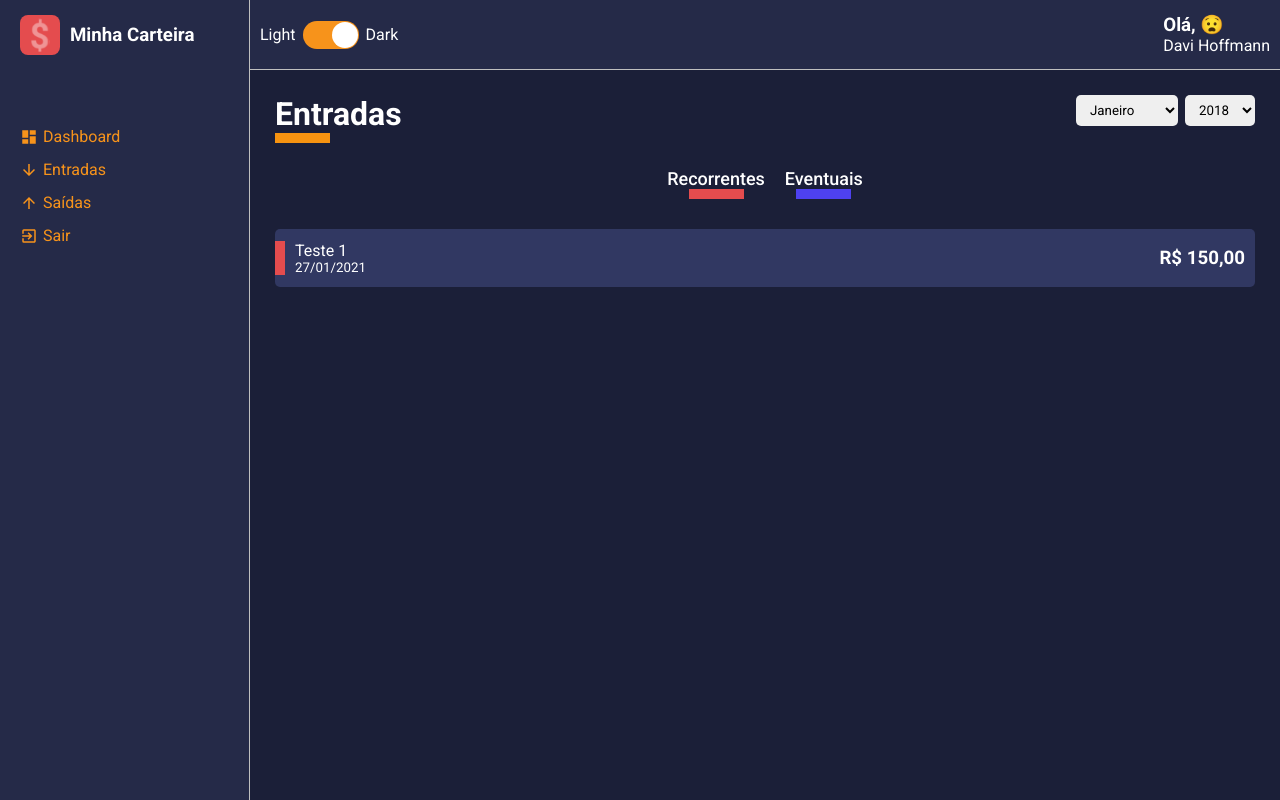
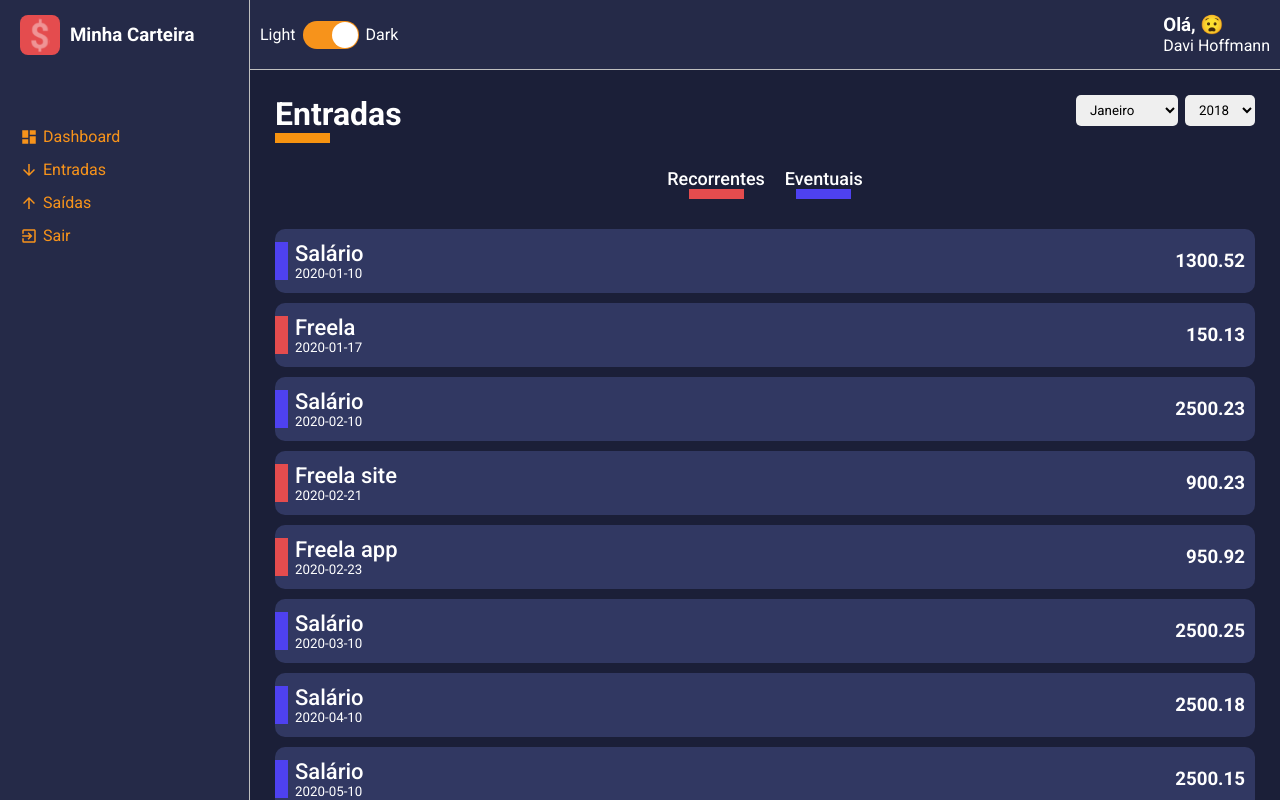
Before and after one commit to davihoffmann/minha-carteira-web, a React (Create React App) app: page /list/entry-balance in a window 1280 px wide. Built offline with nearby package versions, Linux system fonts and the light colour scheme.

Commit message:
criado listagem dos balancos quem vem do json

```diff
--- a/src/components/HistoryFinanceCard/styles.ts
+++ b/src/components/HistoryFinanceCard/styles.ts
@@ -8,7 +8,7 @@
     background-color: ${props => props.theme.colors.tertiary};
 
     list-style: none;
-    border-radius: 5px;
+    border-radius: 10px;
     margin: 10px 0;
     padding: 12px 10px;
 
@@ -32,10 +32,15 @@
         justify-content: space-between;
         padding-left: 10px;
     }
+
+    > div > span {
+        font-weight: 500;
+        font-size: 22px;
+    }
 `;
 
 export const Tag = styled.div<ITagProps>`
-    width: 10px;
+    width: 13px;
     height: 60%;
     background-color: ${props => props.tagColor};
     position: absolute;
--- a/src/pages/List/index.tsx
+++ b/src/pages/List/index.tsx
@@ -1,24 +1,27 @@
-import React, { ReactElement, useMemo } from 'react';
+import React, { ReactElement, useMemo, useState, useEffect } from 'react';
 import ContentHeader from '../../components/ContentHeader';
 import SelectInput from '../../components/SelectInput';
 import HistoryFinanceCard from '../../components/HistoryFinanceCard';
 import { Container, Filters, Content } from './styles';
+import { IRouteParams, IData } from './types';
 
-interface IRouteParams {
-    match: {
-        params: {
-            type: string;
-        };
-    };
-}
+import gains from '../../repositories/gains';
+import expenses from '../../repositories/expenses';
+import { isTemplateTail } from 'typescript';
 
 export default function List({ match }: IRouteParams): ReactElement {
+    const [data, setData] = useState<IData[]>();
     const { type } = match.params;
+
     const headerInfo = useMemo(() => {
         return type === 'entry-balance'
             ? { title: 'Entradas', lineColor: '#f79310' }
             : { title: 'Saídas', lineColor: '#e44c4e' };
     }, [type]);
+
+    const listData = useMemo(() => {
+        return type === 'entry-balance' ? gains : expenses;
+    }, []);
 
     const months = [
         {
@@ -95,6 +98,21 @@
         },
     ];
 
+    useEffect(() => {
+        const response = listData.map(i => {
+            return {
+                id: String(Math.random() * listData.length),
+                description: i.description,
+                amountFormatted: i.amount,
+                frequency: i.frequency,
+                dataFomatted: i.date,
+                tagColor: i.frequency === 'recorrente' ? '#4e41f0' : '#e44c4e',
+            };
+        });
+
+        setData(response);
+    }, [listData]);
+
     return (
         <Container>
             <ContentHeader title={headerInfo.title} lineColor={headerInfo.lineColor}>
@@ -112,7 +130,15 @@
             </Filters>
 
             <Content>
-                <HistoryFinanceCard tagColor="#e44c4e" title="Teste 1" subtitle="27/01/2021" amount="R$ 150,00" />
+                {data?.map(item => (
+                    <HistoryFinanceCard
+                        key={item.id}
+                        tagColor={item.tagColor}
+                        title={item.description}
+                        subtitle={item.dataFomatted}
+                        amount={item.amountFormatted}
+                    />
+                ))}
             </Content>
         </Container>
     );
--- /dev/null
+++ b/src/pages/List/types.ts
@@ -0,0 +1,16 @@
+export interface IRouteParams {
+    match: {
+        params: {
+            type: string;
+        };
+    };
+}
+
+export interface IData {
+    id: string;
+    description: string;
+    amountFormatted: string;
+    frequency: string;
+    dataFomatted: string;
+    tagColor: string;
+}
--- /dev/null
+++ b/src/repositories/expenses.ts
@@ -0,0 +1,87 @@
+export default [
+    { description: 'Energia elétrica', amount: '150.55', type: 'saída', frequency: 'recorrente', date: '2020-01-10' },
+    { description: 'Água', amount: '75.55', type: 'saída', frequency: 'recorrente', date: '2020-01-15' },
+    { description: 'Telefone', amount: '99.99', type: 'saída', frequency: 'recorrente', date: '2020-01-23' },
+    { description: 'Plano de Saúde', amount: '300.00', type: 'saída', frequency: 'recorrente', date: '2020-01-23' },
+    { description: 'Compras do mês', amount: '625.78', type: 'saída', frequency: 'recorrente', date: '2020-01-23' },
+    { description: 'Lanche', amount: '45.70', type: 'saída', frequency: 'eventual', date: '2020-01-23' },
+    { description: 'Blusa', amount: '95.70', type: 'saída', frequency: 'eventual', date: '2020-01-23' },
+    { description: 'Energia elétrica', amount: '125.55', type: 'saída', frequency: 'recorrente', date: '2020-02-10' },
+    { description: 'Água', amount: '90.15', type: 'saída', frequency: 'recorrente', date: '2020-02-15' },
+    { description: 'Telefone', amount: '99.99', type: 'saída', frequency: 'recorrente', date: '2020-02-23' },
+    { description: 'Plano de Saúde', amount: '300.00', type: 'saída', frequency: 'recorrente', date: '2020-02-23' },
+    { description: 'Compras do mês', amount: '540.00', type: 'saída', frequency: 'recorrente', date: '2020-02-25' },
+    {
+        description: 'Parcela do Celular 1/5',
+        amount: '150.99',
+        type: 'saída',
+        frequency: 'eventual',
+        date: '2020-02-26',
+    },
+    { description: 'Cinema', amount: '45.00', type: 'saída', frequency: 'eventual', date: '2020-02-23' },
+    { description: 'Energia elétrica', amount: '97.00', type: 'saída', frequency: 'recorrente', date: '2020-03-10' },
+    { description: 'Água', amount: '100.10', type: 'saída', frequency: 'recorrente', date: '2020-03-15' },
+    { description: 'Telefone', amount: '99.99', type: 'saída', frequency: 'recorrente', date: '2020-03-23' },
+    { description: 'Plano de Saúde', amount: '300.00', type: 'saída', frequency: 'recorrente', date: '2020-03-23' },
+    { description: 'Compras do mês', amount: '800.50', type: 'saída', frequency: 'recorrente', date: '2020-03-17' },
+    {
+        description: 'Parcela do Celular 2/5',
+        amount: '150.99',
+        type: 'saída',
+        frequency: 'eventual',
+        date: '2020-03-18',
+    },
+    {
+        description: 'Troca de Oléo do carro',
+        amount: '90.00',
+        type: 'saída',
+        frequency: 'eventual',
+        date: '2020-03-23',
+    },
+    { description: 'Energia elétrica', amount: '75.99', type: 'saída', frequency: 'recorrente', date: '2020-04-10' },
+    { description: 'Água', amount: '80.33', type: 'saída', frequency: 'recorrente', date: '2020-04-15' },
+    { description: 'Telefone', amount: '99.99', type: 'saída', frequency: 'recorrente', date: '2020-04-23' },
+    { description: 'Plano de Saúde', amount: '300.00', type: 'saída', frequency: 'recorrente', date: '2020-04-23' },
+    { description: 'Compras do mês', amount: '600.00', type: 'saída', frequency: 'recorrente', date: '2020-04-25' },
+    {
+        description: 'Parcela do Celular 3/5',
+        amount: '150.99',
+        type: 'saída',
+        frequency: 'eventual',
+        date: '2020-04-26',
+    },
+    { description: 'Ebook de React Js', amount: '85.95', type: 'saída', frequency: 'eventual', date: '2020-04-13' },
+    { description: 'Energia elétrica', amount: '125.55', type: 'saída', frequency: 'recorrente', date: '2020-05-10' },
+    { description: 'Água', amount: '90.15', type: 'saída', frequency: 'recorrente', date: '2020-05-15' },
+    { description: 'Telefone', amount: '99.99', type: 'saída', frequency: 'recorrente', date: '2020-05-23' },
+    { description: 'Plano de Saúde', amount: '300.00', type: 'saída', frequency: 'recorrente', date: '2020-05-23' },
+    { description: 'Compras do mês', amount: '540.00', type: 'saída', frequency: 'recorrente', date: '2020-05-25' },
+    {
+        description: 'Parcela do Celular 4/5',
+        amount: '150.99',
+        type: 'saída',
+        frequency: 'eventual',
+        date: '2020-05-26',
+    },
+    { description: 'Blusa Iron Man', amount: '150.00', type: 'saída', frequency: 'eventual', date: '2020-01-23' },
+    { description: 'Energia elétrica', amount: '200.00', type: 'saída', frequency: 'recorrente', date: '2020-06-10' },
+    { description: 'Água', amount: '150.00', type: 'saída', frequency: 'recorrente', date: '2020-06-15' },
+    { description: 'Telefone', amount: '99.99', type: 'saída', frequency: 'recorrente', date: '2020-06-23' },
+    { description: 'Plano de Saúde', amount: '300.00', type: 'saída', frequency: 'recorrente', date: '2020-06-23' },
+    { description: 'Compras do mês', amount: '559.15', type: 'saída', frequency: 'recorrente', date: '2020-06-25' },
+    {
+        description: 'Parcela do Celular 5/5',
+        amount: '150.99',
+        type: 'saída',
+        frequency: 'eventual',
+        date: '2020-06-26',
+    },
+    { description: 'Perfume', amount: '250.00', type: 'saída', frequency: 'eventual', date: '2020-06-21' },
+    { description: 'Energia elétrica', amount: '250.00', type: 'saída', frequency: 'recorrente', date: '2020-07-10' },
+    { description: 'Água', amount: '90.00', type: 'saída', frequency: 'recorrente', date: '2020-07-15' },
+    { description: 'Telefone', amount: '99.99', type: 'saída', frequency: 'recorrente', date: '2020-07-23' },
+    { description: 'Plano de Saúde', amount: '300.00', type: 'saída', frequency: 'recorrente', date: '2020-07-23' },
+    { description: 'Compras do mês', amount: '700.00', type: 'saída', frequency: 'recorrente', date: '2020-07-25' },
+    { description: 'Cafeteira', amount: '250.00', type: 'saída', frequency: 'eventual', date: '2020-07-26' },
+    { description: 'Pizza', amount: '60.00', type: 'saída', frequency: 'eventual', date: '2020-07-19' },
+];
--- /dev/null
+++ b/src/repositories/gains.ts
@@ -0,0 +1,12 @@
+export default [
+    { description: 'Salário', amount: '1300.52', type: 'entrada', frequency: 'recorrente', date: '2020-01-10' },
+    { description: 'Freela', amount: '150.13', type: 'entrada', frequency: 'eventual', date: '2020-01-17' },
+    { description: 'Salário', amount: '2500.23', type: 'entrada', frequency: 'recorrente', date: '2020-02-10' },
+    { description: 'Freela site', amount: '900.23', type: 'entrada', frequency: 'eventual', date: '2020-02-21' },
+    { description: 'Freela app', amount: '950.92', type: 'entrada', frequency: 'eventual', date: '2020-02-23' },
+    { description: 'Salário', amount: '2500.25', type: 'entrada', frequency: 'recorrente', date: '2020-03-10' },
+    { description: 'Salário', amount: '2500.18', type: 'entrada', frequency: 'recorrente', date: '2020-04-10' },
+    { description: 'Salário', amount: '2500.15', type: 'entrada', frequency: 'recorrente', date: '2020-05-10' },
+    { description: 'Salário', amount: '2500.12', type: 'entrada', frequency: 'recorrente', date: '2020-06-10' },
+    { description: 'Salário', amount: '2500.00', type: 'entrada', frequency: 'recorrente', date: '2020-07-10' },
+];
```
